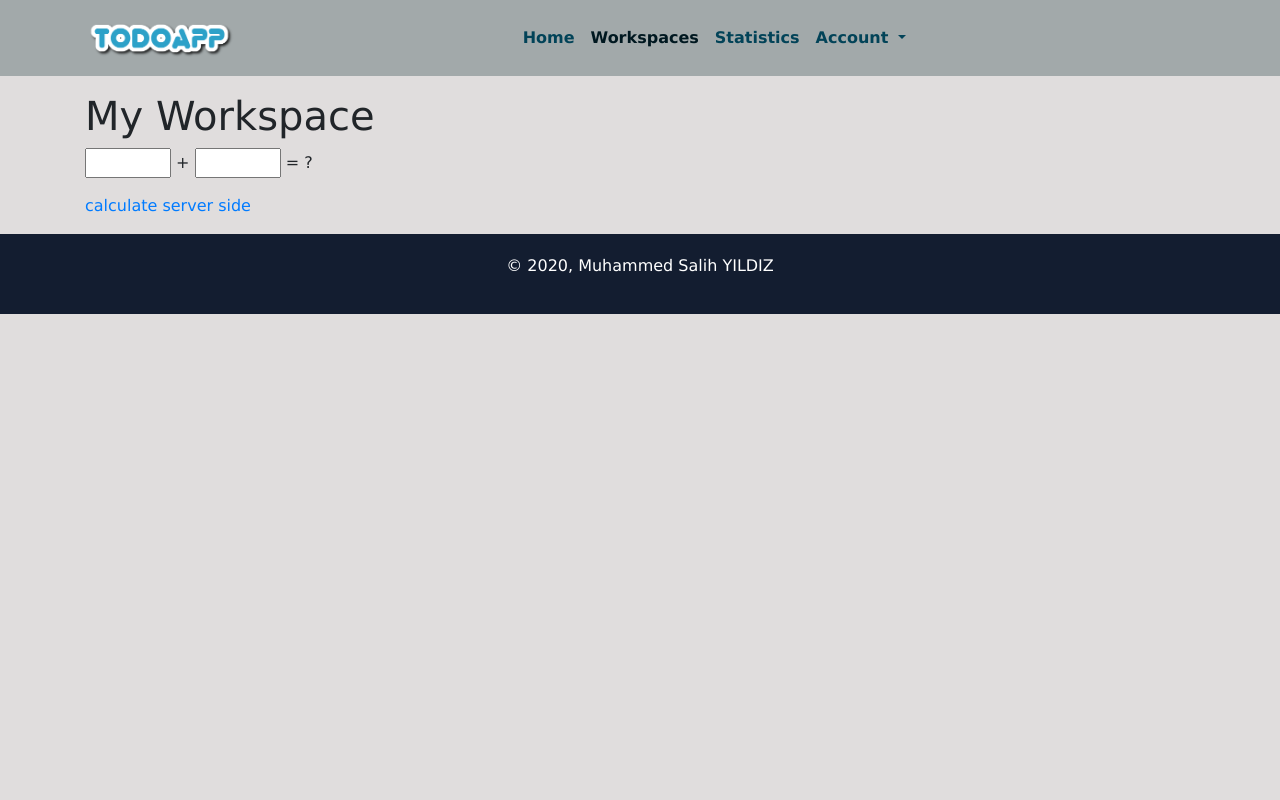
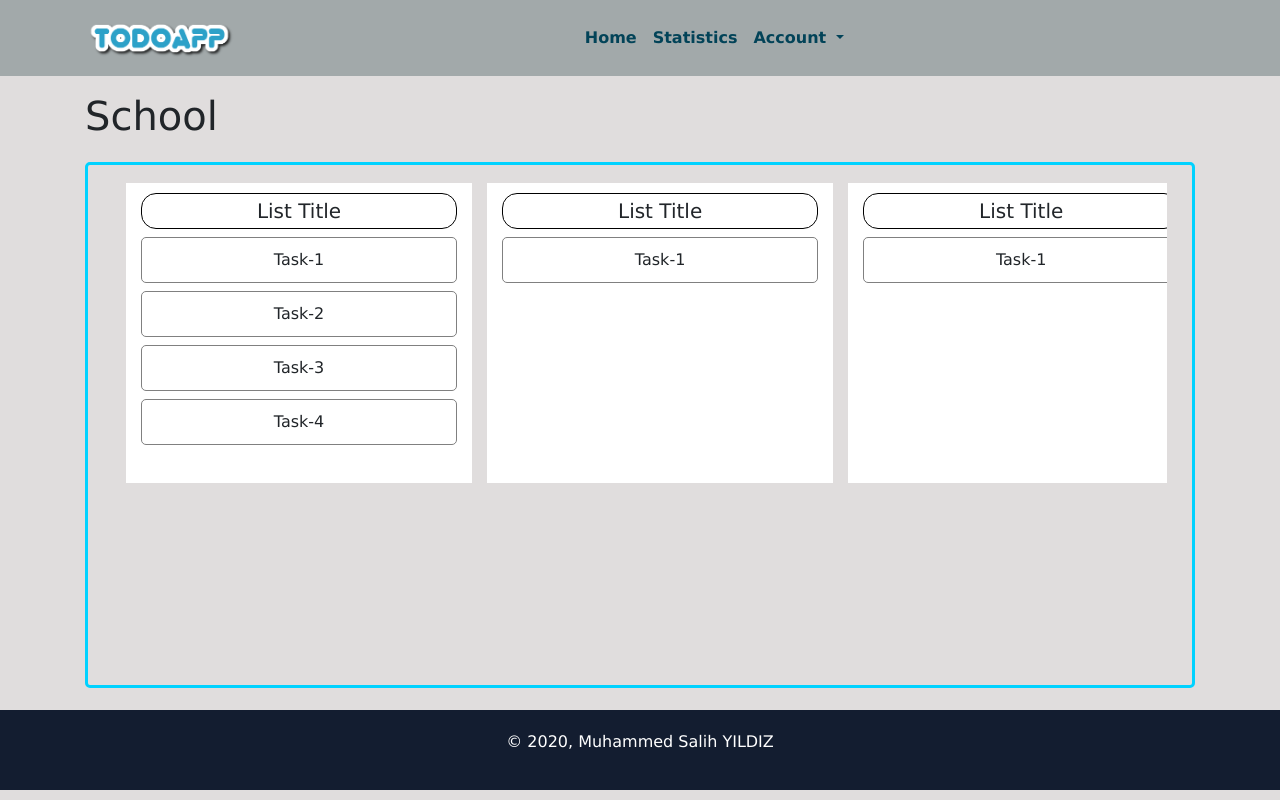
Before and after one commit to msalihyldz/Database-Systems-Project-ToDoApp, a Flask app: page /workspace in a window 1280 px wide. Run offline with Flask 2, Linux system fonts and the light colour scheme; some libraries are stand-ins or nearby versions.

Commit message:
workspace sayfasi duzenle

```diff
--- a/static/css/style.css
+++ b/static/css/style.css
@@ -103,3 +103,82 @@ html, body {
     background-color: #131d30;
     color: white;
 }
+
+.workspace-card{
+    border: 2px solid #08505e;
+    border-radius: 10px;
+    padding: 20px;
+    margin-bottom: 3%;
+}
+
+.horizontal-scrollable{
+    border: 3px solid #00d2ff;
+    border-radius: 5px;
+    padding: 10px 40px;
+    margin-top: 2%;
+    margin-bottom: 2%;
+}
+
+.horizontal-scrollable > .row {
+    overflow-x: auto;
+    white-space: nowrap;
+    display: block !important;
+}
+
+.horizontal-scrollable > .row > .ws-list {
+    display: inline-table;
+    float: none;
+}
+
+.custom-scrollbar-js,
+.custom-scrollbar-css {
+  height: 500px;
+}
+
+/* Custom Scrollbar using CSS */
+.custom-scrollbar-css {
+  overflow-x: scroll;
+}
+
+/* scrollbar width */
+.custom-scrollbar-css::-webkit-scrollbar {
+  width: 3px;
+  height: 10px;
+}
+
+/* scrollbar track */
+.custom-scrollbar-css::-webkit-scrollbar-track {
+  background: #eee;
+}
+
+/* scrollbar handle */
+.custom-scrollbar-css::-webkit-scrollbar-thumb {
+  border-radius: 1rem;
+  background-color: #00d2ff;
+  background-image: linear-gradient(to top, #00d2ff 0%, #3a7bd5 100%);
+}
+
+.ws-list{
+    background-color: white;
+    height: 300px;
+    margin-right: 5px;
+    margin-left: 5px;
+}
+
+.list-title{
+    margin-top: 10px;
+    border: 1px solid black;
+    border-radius: 15px;
+    padding: 5px;
+}
+
+.list-title > h5 {
+    margin-bottom: 0px !important;
+}
+
+.task{
+    padding: 10px;
+    border: 1px solid gray;
+    border-radius: 5px;
+    margin-top: 8px;
+}
--- a/static/js/workspace.js
+++ b/static/js/workspace.js
@@ -24,3 +24,30 @@ $(function() {
     return false;
   });
 });
+
+$(function() {
+  /* Rounded Dots Dark */
+  $("#content-1").mCustomScrollbar({
+    theme: "rounded-dots-dark"
+  });
+
+  /* Rounded Dark */
+  $("#content-2").mCustomScrollbar({
+    theme: "rounded-dark"
+  });
+
+  /* Inset Dark */
+  $("#content-3").mCustomScrollbar({
+    theme: "inset-3-dark"
+  });
+
+  /* 3d Dark */
+  $("#content-4").mCustomScrollbar({
+    theme: "3d-dark"
+  });
+
+  /* Dark Thin */
+  $("#content-5").mCustomScrollbar({
+    theme: "dark-thin"
+  });
+});
--- a/templates/layout.html
+++ b/templates/layout.html
@@ -12,16 +12,13 @@
             <button class="navbar-toggler" type="button" data-toggle="collapse" data-target="#navbarNavDropdown" aria-controls="navbarNavDropdown" aria-expanded="false" aria-label="Toggle navigation">
               <span class="navbar-toggler-icon"></span>
             </button>
-            <a class="navbar-brand mr-auto font-weight-bold" href="#">
+            <a class="navbar-brand mr-auto font-weight-bold" href="/">
               <img src="/static/images/logo.png" style="max-height: 50px;" />
             </a>
             <div class="collapse navbar-collapse justify-content-center" id="navbarNavDropdown">
               <ul class="navbar-nav">
                 <li {%- if request.path == "/" %} class="nav-item active" {% else %} class="nav-item" {% endif %}>
                     <a class="nav-link" href="/">Home</a>
-                </li>
-                <li {%- if request.path == "/workspace" %} class="nav-item active" {% else %} class="nav-item" {% endif %}>
-                    <a class="nav-link" href="/workspace">Workspaces</a>
                 </li>
                 <li {%- if request.path == "/statistics" %} class="nav-item active" {% else %} class="nav-item" {% endif %}>
                   <a class="nav-link" href="/statistics">Statistics</a>
@@ -31,9 +28,8 @@
                     Account
                   </a>
                   <div class="dropdown-menu" aria-labelledby="navbarDropdownMenuLink">
-                    <a class="dropdown-item" href="#">Action</a>
-                    <a class="dropdown-item" href="#">Another action</a>
-                    <a class="dropdown-item" href="#">Something else here</a>
+                    <a class="dropdown-item" href="#">Account</a>
+                    <a class="dropdown-item" href="#">Log out</a>
                   </div>
                 </li>
               </ul>
--- a/templates/workspace.html
+++ b/templates/workspace.html
@@ -3,11 +3,107 @@
 {% block content %}
 
 <div class="container">
-    <h1 class="mt-3">My Workspace </h1>
-    <p><input type=text size=5 name=a> +
+    <h1 class="mt-3"> School </h1>
+    <div class="container horizontal-scrollable ">
+        <div class="row text-center custom-scrollbar-js custom-scrollbar-css p-2">
+            <div class="col-md-4 ws-list">
+                <div class="text-center list-title">
+                    <h5>List Title</h5>
+                </div>
+                <div class="task-list">
+                    <div class="task">
+                        Task-1
+                    </div>
+                    <div class="task">
+                        Task-2
+                    </div>
+                    <div class="task">
+                        Task-3
+                    </div>
+                    <div class="task">
+                        Task-4
+                    </div>
+                </div>
+            </div>
+            <div class="col-md-4 ws-list">
+                <div class="text-center list-title">
+                    <h5>List Title</h5>
+                </div>
+                <div class="task-list">
+                    <div class="task">
+                        Task-1
+                    </div>
+                </div>
+            </div>
+            <div class="col-md-4 ws-list">
+                <div class="text-center list-title">
+                    <h5>List Title</h5>
+                </div>
+                <div class="task-list">
+                    <div class="task">
+                        Task-1
+                    </div>
+                </div>
+            </div>
+            <div class="col-md-4 ws-list">
+                <div class="text-center list-title">
+                    <h5>List Title</h5>
+                </div>
+                <div class="task-list">
+                    <div class="task">
+                        Task-1
+                    </div>
+                </div>
+            </div>
+            <div class="col-md-4 ws-list">
+                <div class="text-center list-title">
+                    <h5>List Title</h5>
+                </div>
+                <div class="task-list">
+                    <div class="task">
+                        Task-1
+                    </div>
+                </div>
+            </div>
+
+            <div class="col-md-4 ws-list">
+                <div class="text-center list-title">
+                    <h5>List Title</h5>
+                </div>
+                <div class="task-list">
+                    <div class="task">
+                        Task-1
+                    </div>
+                </div>
+            </div>
+
+            <div class="col-md-4 ws-list">
+                <div class="text-center list-title">
+                    <h5>List Title</h5>
+                </div>
+                <div class="task-list">
+                    <div class="task">
+                        Task-1
+                    </div>
+                </div>
+            </div>
+
+            <div class="col-md-4 ws-list">
+                <div class="text-center list-title">
+                    <h5>List Title</h5>
+                </div>
+                <div class="task-list">
+                    <div class="task">
+                        Task-1
+                    </div>
+                </div>
+            </div>
+        </div>
+    </div>
+    <!--<p><input type=text size=5 name=a> +
         <input type=text size=5 name=b> =
         <span id=result>?</span>
-    <p><a href=# id=calculate>calculate server side</a>
+    <p><a href=# id=calculate>calculate server side</a>-->
 </div>
 
 
```
Also changed, not shown: templates/home.html (+27 -22 lines). Lines whose indentation alone changed are shown as unchanged.
